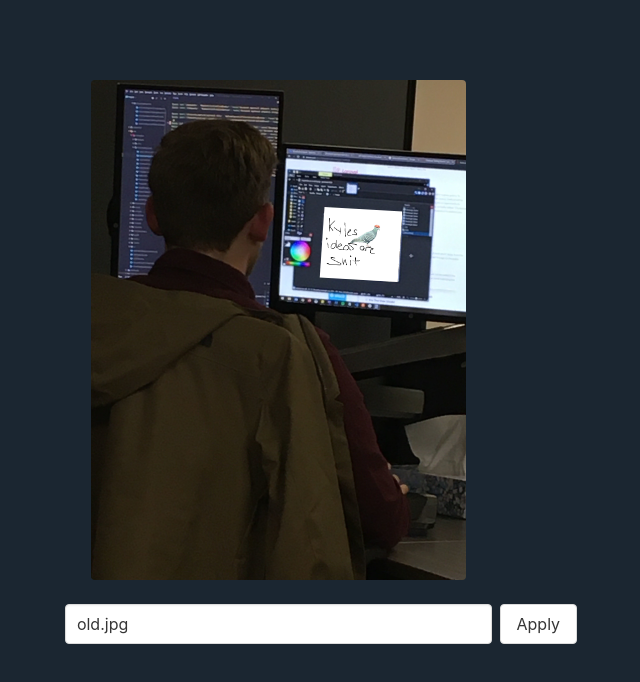
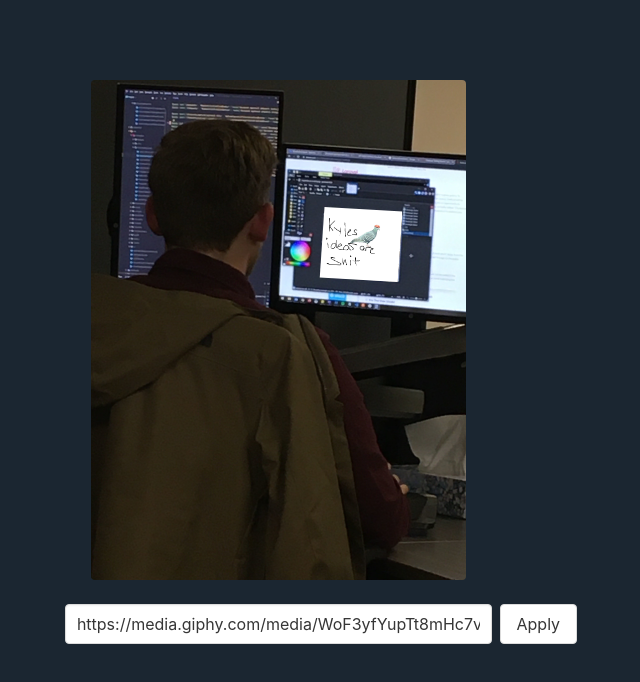
Before and after one commit to tylerjaques/frame, a plain HTML site: page index.html in a window 1280 px wide. Shown: the whole page, without its empty margins (319-959 px from the left). Drawn offline with nearby package versions, Linux system fonts and the light colour scheme.

Commit message:
Update index.html

```diff
--- a/index.html
+++ b/index.html
@@ -28,7 +28,7 @@
     </div>
 
     <div class="flex flex-row control justify-center mt-5">
-        <input id="uri" class="input w-1/3 mr-2" type="text" value="old.jpg">
+        <input id="uri" class="input w-1/3 mr-2" type="text" value="https://media.giphy.com/media/WoF3yfYupTt8mHc7va/giphy.gif">
         <button class="button" onclick='applyLink()'>Apply</button>
     </div>
 </div>
```
